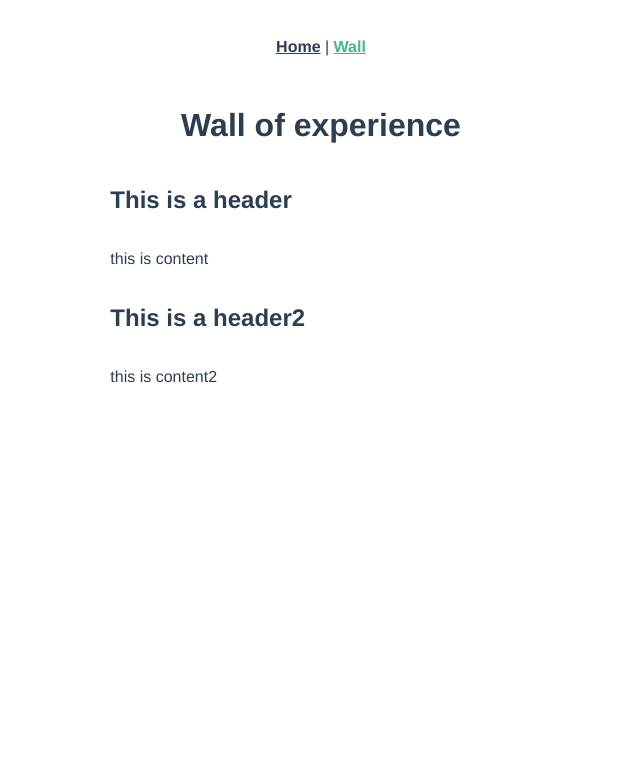
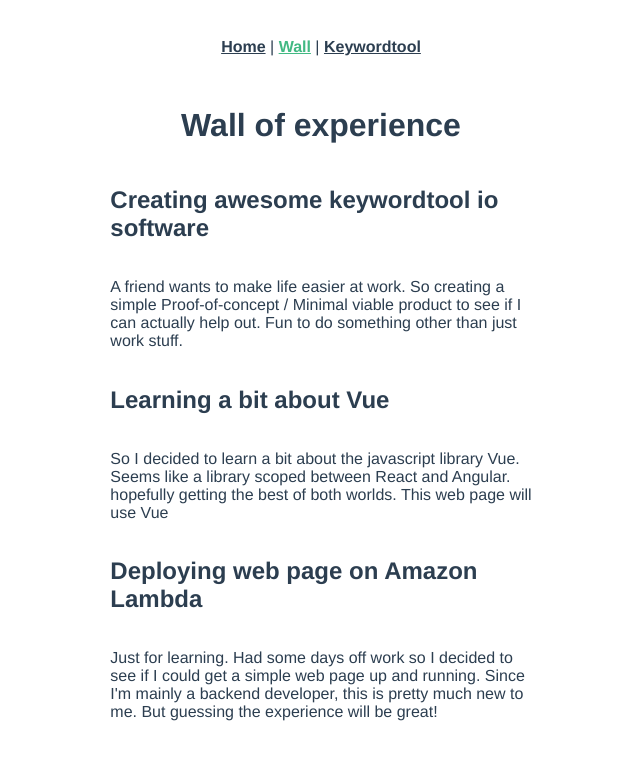
Before and after one commit to petterasla/asla, a Vue app in the folder asla/: page /#/wall in a window 1280 px wide. Shown: the top 760 px of the page, without its empty margins (319-959 px from the left). Built offline with nearby package versions, Linux system fonts and the light colour scheme.

Commit message:
Adding keywordtool page

```diff
--- a/asla/src/App.vue
+++ b/asla/src/App.vue
@@ -2,7 +2,8 @@
   <div id="app">
     <div id="nav">
       <router-link to="/">Home</router-link> |
-      <router-link to="/wall">Wall</router-link>
+      <router-link to="/wall">Wall</router-link> |
+      <router-link to="/keywordtool">Keywordtool</router-link>
     </div>
     <router-view />
   </div>
--- /dev/null
+++ b/asla/src/components/KeywordInputComponent.vue
@@ -0,0 +1,22 @@
+<template>
+    <div class="numerator">
+        <h2> 1 </h2>
+    </div>
+</template>
+
+<script lang="ts">
+    import { Component, Prop, Vue } from "vue-property-decorator";
+
+    @Component
+    export default class KeywordInputComponent extends Vue {
+
+
+}
+</script>
+
+<style scoped>
+.numerator {
+    size: 20em;
+    opacity: 50;
+}
+</style>
--- a/asla/src/components/WallComponent.vue
+++ b/asla/src/components/WallComponent.vue
@@ -1,6 +1,6 @@
 <template>
     <div>
-        <div v-for="d in data" :key="d.id" >
+        <div v-for="d in data.slice().reverse()" :key="d.id" >
             <div class="row">
                 <div class="column"/>
                 <div class="column">
@@ -22,13 +22,21 @@
     data = [
         {
             "id": 1,
-            "header": "This is a header",
-            "content": "this is content"
+            "header": "Deploying web page on Amazon Lambda",
+            "content": "Just for learning. Had some days off work so I decided to see if I could get a simple web page up and running. " +
+            "Since I'm mainly a backend developer, this is pretty much new to me. But guessing the experience will be great!"
         },
         {
             "id": 2,
-            "header": "This is a header2",
-            "content": "this is content2"
+            "header": "Learning a bit about Vue",
+            "content": "So I decided to learn a bit about the javascript library Vue. Seems like a library scoped between React and Angular. " +
+            "hopefully getting the best of both worlds. This web page will use Vue"
+        },
+        {
+            "id": 3,
+            "header": "Creating awesome keywordtool io software",
+            "content": "A friend wants to make life easier at work. So creating a simple Proof-of-concept / Minimal viable product to see if I can  " +
+            " actually help out. Fun to do something other than just work stuff."
         }
     ]
 }
--- a/asla/src/router/index.ts
+++ b/asla/src/router/index.ts
@@ -1,5 +1,6 @@
 import Vue from "vue";
 import VueRouter, { RouteConfig } from "vue-router";
+import { component } from "vue/types/umd";
 import Home from "../views/Home.vue";
 
 Vue.use(VueRouter);
@@ -18,6 +19,12 @@ const routes: Array<RouteConfig> = [
     // which is lazy-loaded when the route is visited.
     component: () =>
       import(/* webpackChunkName: "about" */ "../views/Wall.vue")
+  },
+  {
+    path: "/keywordtool",
+    name: "Keywordtool",
+    component: () =>
+      import("../views/Keywordtool.vue")
   }
 ];
 
--- a/asla/src/views/Home.vue
+++ b/asla/src/views/Home.vue
@@ -1,7 +1,7 @@
 <template>
   <div class="home">
     <img alt="Vue logo" src="../assets/logo.png" />
-    <HelloWorld msg="Welcome to Your Vue.js App" />
+    <HelloWorld msg="Welcome to asla.eth" />
   </div>
 </template>
 
--- /dev/null
+++ b/asla/src/views/Keywordtool.vue
@@ -0,0 +1,26 @@
+<template>
+    <div class="keywordtool">
+        <h1>Let's make life easier</h1>
+        <keywordInputComponent />
+    </div>
+</template>
+
+
+<script>
+    import KeywordInputComponent from "@/components/KeywordInputComponent.vue";
+
+    export default {
+    components: {
+        KeywordInputComponent
+    }
+    };
+
+</script>
+
+
+<style scoped>
+.keywordtool {
+     text-align: center;
+}
+
+</style>
```
Also changed, not shown: asla/js/config.js (deleted, +0 -10 lines).
